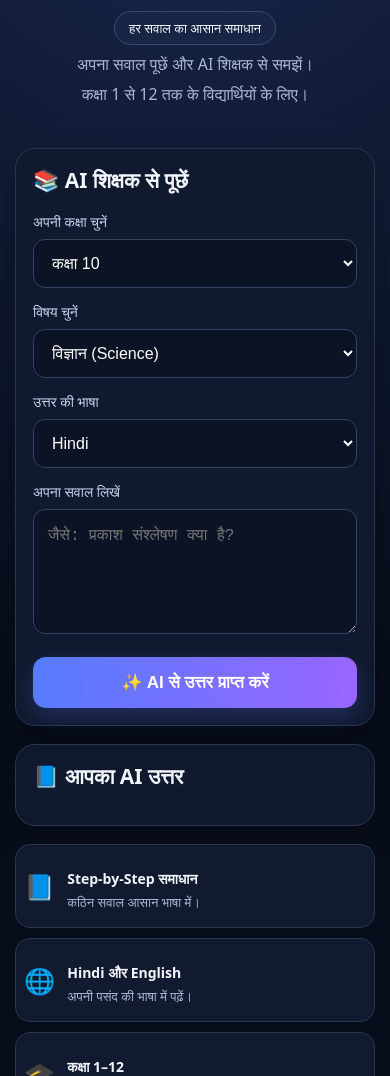
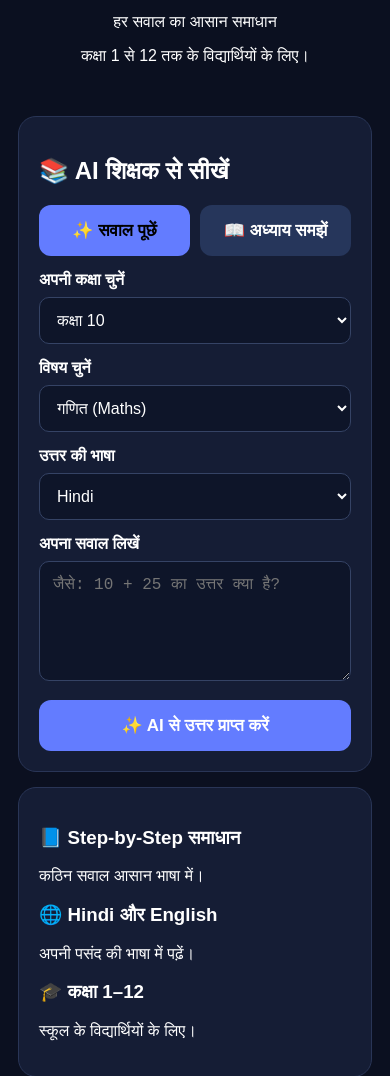
Before and after one commit to vklohamror/ai-smart-study, a plain HTML site: page index.html in a window 390 px wide. Shown: the part 159-1235 px from the top of the page. Drawn offline with Linux system fonts and the light colour scheme.

Commit message:
Update index.html

````diff
--- a/index.html
+++ b/index.html
@@ -8,396 +8,223 @@
 
 <style>
 *{box-sizing:border-box}
-
-:root{
-  --bg:#080d1b;
-  --card:#111a2e;
-  --card2:#17223b;
-  --text:#f3f6ff;
-  --muted:#aab7d3;
-  --primary:#6d8cff;
-  --secondary:#9b6dff;
-  --green:#20c997;
-  --border:#283653;
+body{
+ margin:0;font-family:Arial,sans-serif;
+ background:#0b1020;color:#fff;
+ padding:18px
 }
-
-body{
-  margin:0;
-  font-family:system-ui,-apple-system,"Segoe UI",sans-serif;
-  background:radial-gradient(circle at top,#17264a,#080d1b 60%);
-  color:var(--text);
-  min-height:100vh;
+.container{max-width:650px;margin:auto}
+header{text-align:center;padding:20px 0}
+.logo{font-size:40px}
+h1{color:#8b9cff;margin:8px 0}
+.subtitle{color:#b8c2e8}
+.card{
+ background:#151d35;padding:20px;
+ border-radius:18px;margin:15px 0;
+ border:1px solid #293556
 }
-
-header{
-  text-align:center;
-  padding:28px 15px 20px;
+label{display:block;margin:15px 0 8px;font-weight:bold}
+select,input,textarea{
+ width:100%;padding:13px;border-radius:10px;
+ border:1px solid #354365;background:#0e1529;
+ color:white;font-size:16px
 }
-
-.logo{
-  font-size:42px;
-  margin-bottom:8px;
+textarea{min-height:120px;resize:vertical}
+button{
+ width:100%;padding:15px;margin-top:15px;
+ border:0;border-radius:12px;font-size:17px;
+ font-weight:bold;cursor:pointer
 }
-
-header h1{
-  margin:0;
-  font-size:30px;
-  font-weight:800;
-  background:linear-gradient(90deg,#79a5ff,#c09aff);
-  -webkit-background-clip:text;
-  color:transparent;
+.primary{background:#637cff;color:white}
+.secondary{background:#26365b;color:white}
+button:disabled{opacity:.5}
+.mode{
+ display:flex;gap:10px;margin-bottom:15px
 }
-
-header p{
-  margin:8px 0;
-  color:var(--muted);
+.mode button{margin:0}
+.mode button.active{background:#637cff}
+#result{
+ white-space:pre-wrap;line-height:1.8;
+ overflow-wrap:anywhere
 }
-
-.tagline{
-  display:inline-block;
-  background:#182545;
-  border:1px solid #344b79;
-  padding:7px 14px;
-  border-radius:30px;
-  font-size:13px;
-  margin-top:8px;
-}
-
-.container{
-  max-width:760px;
-  margin:auto;
-  padding:15px;
-}
-
-.card{
-  background:rgba(17,26,46,.96);
-  border:1px solid var(--border);
-  border-radius:20px;
-  padding:22px;
-  margin-bottom:18px;
-  box-shadow:0 12px 35px rgba(0,0,0,.18);
-}
-
-.card h2{
-  margin:0 0 18px;
-  font-size:21px;
-}
-
-label{
-  display:block;
-  font-size:14px;
-  color:#c7d4f0;
-  margin:14px 0 8px;
-}
-
-select,input,textarea{
-  width:100%;
-  padding:14px;
-  border-radius:12px;
-  border:1px solid #344462;
-  background:#0b1325;
-  color:white;
-  font-size:16px;
-  outline:none;
-}
-
-select:focus,textarea:focus{
-  border-color:var(--primary);
-  box-shadow:0 0 0 3px rgba(109,140,255,.15);
-}
-
-textarea{
-  min-height:125px;
-  resize:vertical;
-  line-height:1.6;
-}
-
-button{
-  width:100%;
-  border:none;
-  border-radius:13px;
-  padding:15px;
-  margin-top:18px;
-  font-size:17px;
-  font-weight:700;
-  cursor:pointer;
-  color:white;
-  background:linear-gradient(100deg,#557cff,#9a65ff);
-  box-shadow:0 8px 22px rgba(91,111,255,.25);
-}
-
-button:disabled{
-  opacity:.65;
-  cursor:not-allowed;
-}
-
-.status{
-  display:none;
-  margin-top:15px;
-  padding:13px;
-  border-radius:12px;
-  text-align:center;
-  background:#182545;
-  color:#c8d8ff;
-  font-size:14px;
-}
-
-.error{
-  background:#351b29;
-  color:#ffb5c4;
-  border:1px solid #713247;
-}
-
-.answer{
-  display:none;
-  background:#0c1426;
-  border:1px solid #2d405f;
-  padding:18px;
-  border-radius:14px;
-  line-height:1.85;
-  overflow-wrap:anywhere;
-  font-size:16px;
-}
-
-.answer h1,.answer h2,.answer h3{
-  color:#9db8ff;
-  line-height:1.4;
-}
-
-.answer strong{
-  color:#d6e2ff;
-}
-
-.answer code{
-  background:#202d48;
-  padding:3px 6px;
-  border-radius:5px;
-}
-
-.answer pre{
-  white-space:pre-wrap;
-  background:#17223b;
-  padding:12px;
-  border-radius:10px;
-  overflow:auto;
-}
-
-.answer ul,.answer ol{
-  padding-left:23px;
-}
-
-.features{
-  display:grid;
-  grid-template-columns:repeat(3,1fr);
-  gap:10px;
-}
-
-.feature{
-  background:#111a2e;
-  border:1px solid var(--border);
-  padding:16px 8px;
-  border-radius:15px;
-  text-align:center;
-}
-
-.feature .icon{
-  font-size:25px;
-}
-
-.feature h3{
-  font-size:14px;
-  margin:8px 0 5px;
-}
-
-.feature p{
-  font-size:12px;
-  color:var(--muted);
-  margin:0;
-}
-
-footer{
-  text-align:center;
-  color:#8998b8;
-  padding:25px 10px;
-  font-size:13px;
-}
-
-@media(max-width:480px){
-  header{padding-top:22px}
-  header h1{font-size:27px}
-  .card{padding:17px}
-  .features{grid-template-columns:1fr}
-  .feature{display:flex;align-items:center;gap:12px;text-align:left}
-  .feature p{font-size:13px}
-}
+footer{text-align:center;color:#9aa6cc;padding:20px}
 </style>
 </head>
 
 <body>
+<div class="container">
 
 <header>
 <div class="logo">🎓</div>
 <h1>AI Smart Study</h1>
-  <p>सीखें • समझें • आगे बढ़ें</p>
-  <div class="tagline">हर सवाल का आसान समाधान</div>
-  <p>अपना सवाल पूछें और AI शिक्षक से समझें।</p>
+<div class="subtitle">सीखें • समझें • आगे बढ़ें</div>
+<p>हर सवाल का आसान समाधान</p>
 <p>कक्षा 1 से 12 तक के विद्यार्थियों के लिए।</p>
 </header>
 
-<div class="container">
+<div class="card">
+<h2>📚 AI शिक्षक से सीखें</h2>
 
-  <section class="card">
-    <h2>📚 AI शिक्षक से पूछें</h2>
+<div class="mode">
+<button id="questionMode" class="active"
+onclick="setMode('question')">✨ सवाल पूछें</button>
+<button id="chapterMode" class="secondary"
+onclick="setMode('chapter')">📖 अध्याय समझें</button>
+</div>
 
-    <label for="className">अपनी कक्षा चुनें</label>
+<label>अपनी कक्षा चुनें</label>
 <select id="className">
-      <option value="कक्षा 1">कक्षा 1</option>
-      <option value="कक्षा 2">कक्षा 2</option>
-      <option value="कक्षा 3">कक्षा 3</option>
-      <option value="कक्षा 4">कक्षा 4</option>
-      <option value="कक्षा 5">कक्षा 5</option>
-      <option value="कक्षा 6">कक्षा 6</option>
-      <option value="कक्षा 7">कक्षा 7</option>
-      <option value="कक्षा 8">कक्षा 8</option>
-      <option value="कक्षा 9">कक्षा 9</option>
-      <option value="कक्षा 10" selected>कक्षा 10</option>
-      <option value="कक्षा 11">कक्षा 11</option>
-      <option value="कक्षा 12">कक्षा 12</option>
+<option value="1">कक्षा 1</option>
+<option value="2">कक्षा 2</option>
+<option value="3">कक्षा 3</option>
+<option value="4">कक्षा 4</option>
+<option value="5">कक्षा 5</option>
+<option value="6">कक्षा 6</option>
+<option value="7">कक्षा 7</option>
+<option value="8">कक्षा 8</option>
+<option value="9">कक्षा 9</option>
+<option value="10" selected>कक्षा 10</option>
+<option value="11">कक्षा 11</option>
+<option value="12">कक्षा 12</option>
 </select>
 
-    <label for="subject">विषय चुनें</label>
+<label>विषय चुनें</label>
 <select id="subject">
-      <option value="सामान्य">सामान्य ज्ञान</option>
-      <option value="गणित (Maths)">गणित (Maths)</option>
-      <option value="विज्ञान (Science)" selected>विज्ञान (Science)</option>
-      <option value="हिंदी (Hindi)">हिंदी (Hindi)</option>
+<option value="Maths">गणित (Maths)</option>
+<option value="Science">विज्ञान (Science)</option>
+<option value="Hindi">हिंदी</option>
 <option value="English">English</option>
-      <option value="सामाजिक विज्ञान (Social Science)">सामाजिक विज्ञान</option>
-      <option value="इतिहास (History)">इतिहास</option>
-      <option value="भूगोल (Geography)">भूगोल</option>
-      <option value="कंप्यूटर (Computer)">कंप्यूटर</option>
+<option value="Social Science">सामाजिक विज्ञान</option>
+<option value="Physics">भौतिक विज्ञान</option>
+<option value="Chemistry">रसायन विज्ञान</option>
+<option value="Biology">जीव विज्ञान</option>
+<option value="General">अन्य विषय</option>
 </select>
 
-    <label for="language">उत्तर की भाषा</label>
+<label>उत्तर की भाषा</label>
 <select id="language">
-      <option value="Hindi" selected>Hindi</option>
+<option value="Hindi">Hindi</option>
 <option value="English">English</option>
 </select>
 
-    <label for="question">अपना सवाल लिखें</label>
-    <textarea id="question" placeholder="जैसे: प्रकाश संश्लेषण क्या है?"></textarea>
-
-    <button id="askBtn" onclick="askAI()">
-      ✨ AI से उत्तर प्राप्त करें
-    </button>
-
-    <div id="status" class="status"></div>
-  </section>
-
-  <section class="card">
-    <h2>📘 आपका AI उत्तर</h2>
-    <div id="answer" class="answer"></div>
-  </section>
-
-  <section class="features">
-    <div class="feature">
-      <div class="icon">📘</div>
-      <div>
-        <h3>Step-by-Step समाधान</h3>
-        <p>कठिन सवाल आसान भाषा में।</p>
-      </div>
+<div id="questionBox">
+<label>अपना सवाल लिखें</label>
+<textarea id="question"
+placeholder="जैसे: 10 + 25 का उत्तर क्या है?"></textarea>
 </div>
 
-    <div class="feature">
-      <div class="icon">🌐</div>
-      <div>
-        <h3>Hindi और English</h3>
-        <p>अपनी पसंद की भाषा में पढ़ें।</p>
-      </div>
+<div id="chapterBox" style="display:none">
+<label>अध्याय का नाम लिखें</label>
+<input id="chapter"
+placeholder="जैसे: प्रकाश - परावर्तन तथा अपवर्तन">
+
+<p style="color:#aebbe0">
+AI शिक्षक अध्याय को आसान भाषा में समझाएगा।
+</p>
 </div>
 
-    <div class="feature">
-      <div class="icon">🎓</div>
-      <div>
-        <h3>कक्षा 1–12</h3>
+<button class="primary" id="askBtn"
+onclick="getAnswer()">✨ AI से उत्तर प्राप्त करें</button>
+</div>
+
+<div class="card" id="answerCard" style="display:none">
+<h2>📘 आपका AI उत्तर</h2>
+<div id="status"></div>
+<div id="result"></div>
+</div>
+
+<div class="card">
+<h3>📘 Step-by-Step समाधान</h3>
+<p>कठिन सवाल आसान भाषा में।</p>
+<h3>🌐 Hindi और English</h3>
+<p>अपनी पसंद की भाषा में पढ़ें।</p>
+<h3>🎓 कक्षा 1–12</h3>
 <p>स्कूल के विद्यार्थियों के लिए।</p>
 </div>
+
+<footer>AI Smart Study • सीखना अब आसान</footer>
 </div>
-  </section>
-
-</div>
-
-<footer>
-  AI Smart Study • सीखना अब आसान
-</footer>
 
 <script>
 const FUNCTION_URL =
 "https://rhahfromeeouetxlvmom.supabase.co/functions/v1/smart-service";
 
-const askBtn = document.getElementById("askBtn");
-const statusBox = document.getElementById("status");
-const answerBox = document.getElementById("answer");
+let currentMode="question";
 
-function showStatus(message,isError=false){
-  statusBox.style.display="block";
-  statusBox.className="status"+(isError?" error":"");
-  statusBox.textContent=message;
+function setMode(mode){
+ currentMode=mode;
+
+ document.getElementById("questionBox").style.display=
+ mode==="question"?"block":"none";
+
+ document.getElementById("chapterBox").style.display=
+ mode==="chapter"?"block":"none";
+
+ document.getElementById("questionMode").className=
+ mode==="question"?"active":"secondary";
+
+ document.getElementById("chapterMode").className=
+ mode==="chapter"?"active":"secondary";
+
+ document.getElementById("askBtn").textContent=
+ mode==="question"?"✨ AI से उत्तर प्राप्त करें":"📖 अध्याय समझाएँ";
 }
 
-function escapeHTML(text){
-  return text.replace(/[&<>"']/g,function(char){
-    return {
-      "&":"&amp;",
-      "<":"&lt;",
-      ">":"&gt;",
-      '"':"&quot;",
-      "'":"&#39;"
-    }[char];
-  });
+function formatAnswer(text){
+ return text
+ .replace(/\*\*(.*?)\*\*/g,"$1")
+ .replace(/\*(.*?)\*/g,"$1")
+ .replace(/#{1,6}\s/g,"")
+ .replace(/```/g,"");
 }
 
-// सरल Markdown formatting
-function formatAnswer(text){
-  let html=escapeHTML(text);
+async function getAnswer(){
 
-  html=html.replace(/\$\$([\s\S]*?)\$\$/g,"<pre>$1</pre>");
-  html=html.replace(/\$([^$\n]+)\$/g,"<code>$1</code>");
-  html=html.replace(/^### (.*)$/gm,"<h3>$1</h3>");
-  html=html.replace(/^## (.*)$/gm,"<h2>$1</h2>");
-  html=html.replace(/^# (.*)$/gm,"<h1>$1</h1>");
-  html=html.replace(/\*\*(.*?)\*\*/g,"<strong>$1</strong>");
-  html=html.replace(/\*(.*?)\*/g,"<em>$1</em>");
-  html=html.replace(/^\s*[-*] (.*)$/gm,"• $1");
-  html=html.replace(/^\s*(\d+)\. (.*)$/gm,"$1. $2");
-  html=html.replace(/\n/g,"<br>");
-
-  return html;
-}
-
-async function askAI(){
-  const question=document.getElementById("question").value.trim();
  const className=document.getElementById("className").value;
  const subject=document.getElementById("subject").value;
  const language=document.getElementById("language").value;
 
+ let question="";
+
+ if(currentMode==="question"){
+ question=document.getElementById("question").value.trim();
+
  if(!question){
-    showStatus("⚠️ पहले अपना सवाल लिखें।",true);
+ alert("कृपया अपना सवाल लिखें");
  return;
  }
 
-  askBtn.disabled=true;
-  askBtn.textContent="⏳ AI शिक्षक सोच रहे हैं...";
-  answerBox.style.display="none";
-  answerBox.innerHTML="";
-  showStatus("कृपया प्रतीक्षा करें... AI उत्तर तैयार कर रहा है।");
+ }else{
+ const chapter=document.getElementById("chapter").value.trim();
+
+ if(!chapter){
+ alert("कृपया अध्याय का नाम लिखें");
+ return;
+ }
+
+ question=
+ `कक्षा ${className} ${subject} का अध्याय "${chapter}" `+
+ `मुझे ${language} में शिक्षक की तरह समझाइए। `+
+ `अध्याय का परिचय, मुख्य अवधारणाएँ, महत्वपूर्ण परिभाषाएँ, `+
+ `सूत्र (जहाँ लागू हों), उदाहरण, परीक्षा के महत्वपूर्ण बिंदु `+
+ `और अंत में 5 अभ्यास प्रश्न दीजिए। `+
+ `कक्षा के स्तर के अनुसार समझाइए।`;
+ }
+
+ const btn=document.getElementById("askBtn");
+ const card=document.getElementById("answerCard");
+ const status=document.getElementById("status");
+ const result=document.getElementById("result");
+
+ card.style.display="block";
+ status.textContent="⏳ AI शिक्षक उत्तर तैयार कर रहे हैं...";
+ result.textContent="";
+ btn.disabled=true;
 
  try{
  const response=await fetch(FUNCTION_URL,{
  method:"POST",
-      headers:{
-        "Content-Type":"application/json"
-      },
+ headers:{"Content-Type":"application/json"},
  body:JSON.stringify({
  question,
  className,
@@ -406,45 +233,23 @@ async function askAI(){
  })
  });
 
-    const raw=await response.text();
-    let data;
+ const data=await response.json();
 
-    try{
-      data=JSON.parse(raw);
-    }catch{
-      throw new Error("Server से सही उत्तर नहीं मिला।");
+ if(!response.ok){
+ throw new Error(data.error||"उत्तर प्राप्त नहीं हुआ");
  }
 
-    if(!response.ok){
-      throw new Error(
-        data.error ||
-        data.message ||
-        "HTTP Error "+response.status
-      );
-    }
-
-    const answer=
-      data.answer ||
-      data.text ||
-      data.output_text ||
-      "";
-
-    if(!answer){
-      throw new Error("AI ने खाली उत्तर दिया।");
-    }
-
-    answerBox.innerHTML=formatAnswer(answer);
-    answerBox.style.display="block";
-    showStatus("✅ उत्तर सफलतापूर्वक प्राप्त हुआ!");
+ status.textContent="✅ उत्तर सफलतापूर्वक प्राप्त हुआ!";
+ result.textContent=formatAnswer(data.answer||"उत्तर उपलब्ध नहीं है।");
 
  }catch(error){
-    showStatus("❌ उत्तर प्राप्त नहीं हुआ: "+error.message,true);
+ status.textContent="❌ त्रुटि";
+ result.textContent=error.message+
+ "\nकृपया दोबारा प्रयास करें।";
  }finally{
-    askBtn.disabled=false;
-    askBtn.textContent="✨ AI से उत्तर प्राप्त करें";
+ btn.disabled=false;
  }
 }
 </script>
-
 </body>
 </html>
````
Lines whose indentation alone changed are shown as unchanged.
